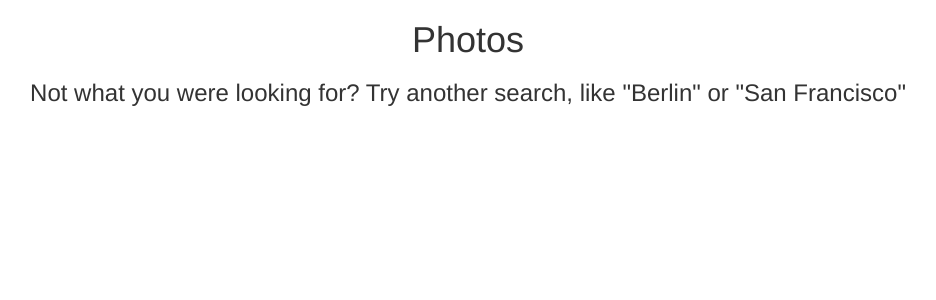
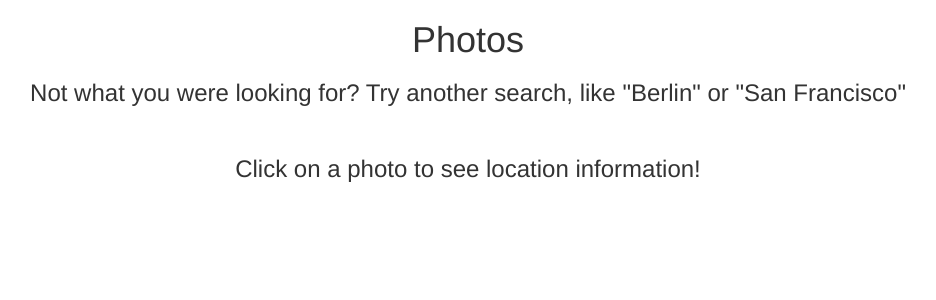
Before and after one commit to laurenpritchett/citysights, a Flask app: template templates/search-results.html in a window 1280 px wide. Shown: the part 52-352 px from the top of the page, without its empty margins (172-1108 px from the left). Run offline with Flask 2, Linux system fonts and the light colour scheme; the template is opened without the code that fills it, so the values that code supplies are empty; parts of the project's set-up code (start-up, migrations or seed data) failed here and were passed over; some libraries are stand-ins or nearby versions.

Commit message:
Working on get_photo_location function

```diff
--- a/server.py
+++ b/server.py
@@ -49,11 +49,24 @@ def search_city():
                            url_pairs=url_pairs)
 
 
-@app.route('/photo-details')
+@app.route('/photo-details/<photo_id>')
 def show_photo_and_location():
-    """Show enlarged photo and lat/lon"""
+    """Show photo and location details."""
 
-    pass
+    location_details = get_photo_location(photo_id)
+
+    lat = location_details['lat']
+    lng = location_details['lng']
+    neighborhood = location_details['neighborhood']
+    locality = location_details['locality']
+    country = location_details['country']
+
+    return render_template("photo-details.html",
+                           lat=lat,
+                           lng=lng,
+                           neighborhood=neighborhood,
+                           locality=locality,
+                           country=country)
 
 if __name__ == "__main__":
     # We have to set debug=True here, since it has to be True at the
--- a/templates/search-results.html
+++ b/templates/search-results.html
@@ -4,11 +4,13 @@
 
 <h1>{{ name }} Photos</h1>
 
-<h3>Not what you were looking for? Try another search, like "Berlin" or "San Francisco"</h3><br><br>
+<h3>Not what you were looking for? Try another search, like "Berlin" or "San Francisco"</h3><br>
+
+<h3>Click on a photo to see location information!</h3><br><br>
 
 <section id="search-results">
   {% for link, photo in url_pairs %}
-    <img src="{{ photo }}"><br>
+    <a href="/photo-details"><img src="{{ photo }}"></a><br>
     <a href="{{ link }}">Photo Source</a><br><br><br>
   {% endfor %}
 </section>
```
Also changed, not shown: get_photos.py (+21 -2 lines), 1 other file.
